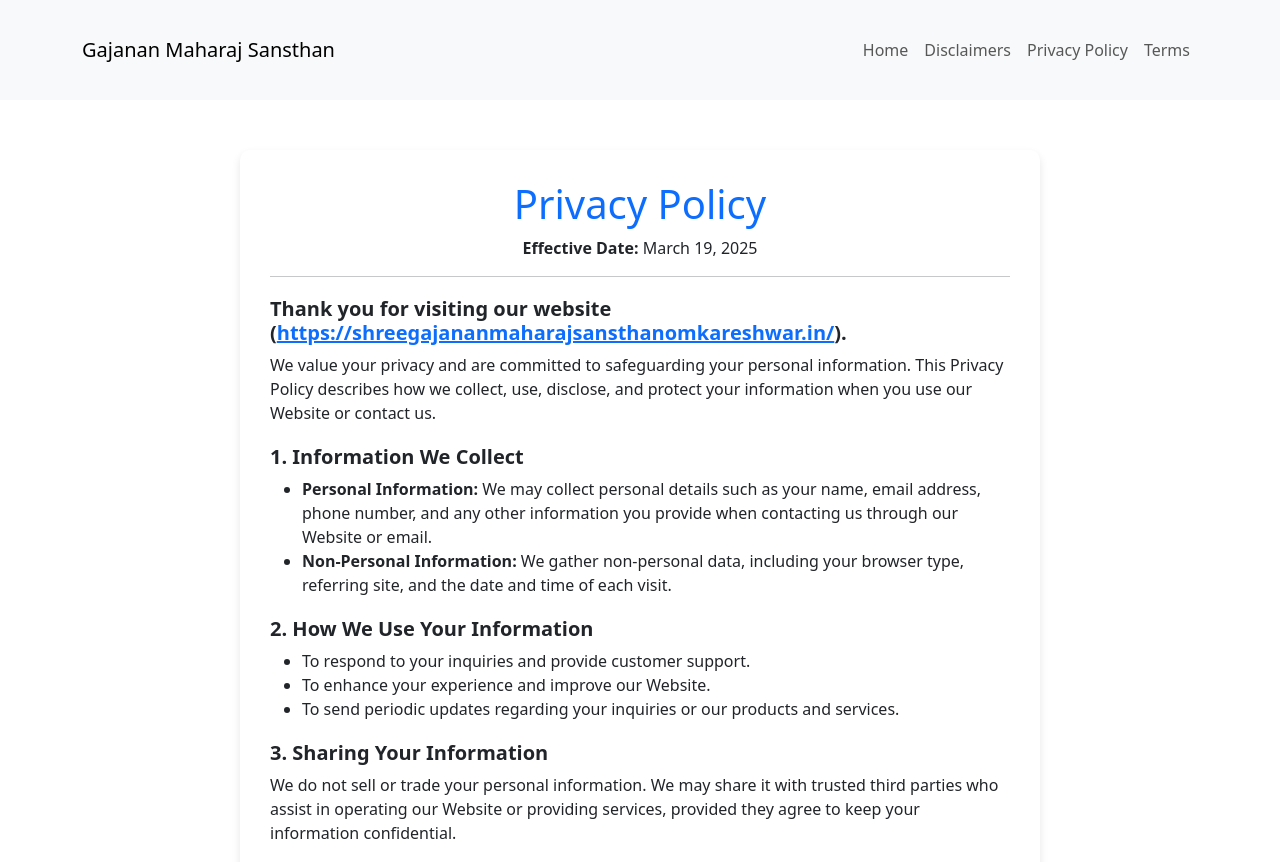
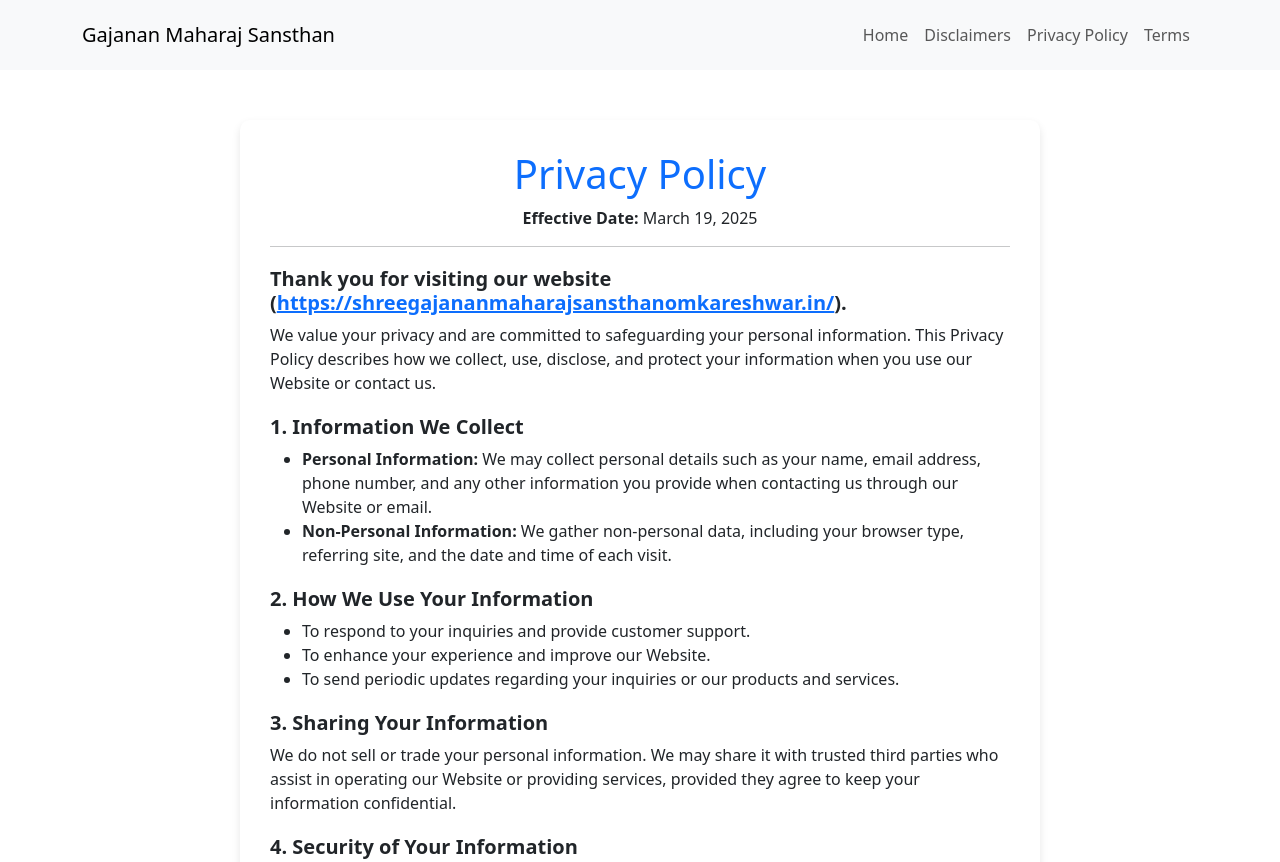
Before and after one commit to BroadTechSolution/demo-001, a plain HTML site: page privacy-policy.html in a window 1280 px wide. Shown: the top 862 px of the page. Drawn offline with nearby package versions, Linux system fonts and the light colour scheme.

Commit message:
Update privacy-policy.css

```diff
--- a/privacy-policy.css
+++ b/privacy-policy.css
@@ -1,9 +1,7 @@
 .navbar{
-    height: 100px;
+    padding: 15px;
     background-color: #fff;
 }
-
-
 #container {
     max-width: 800px;
     background: #fff;
```
